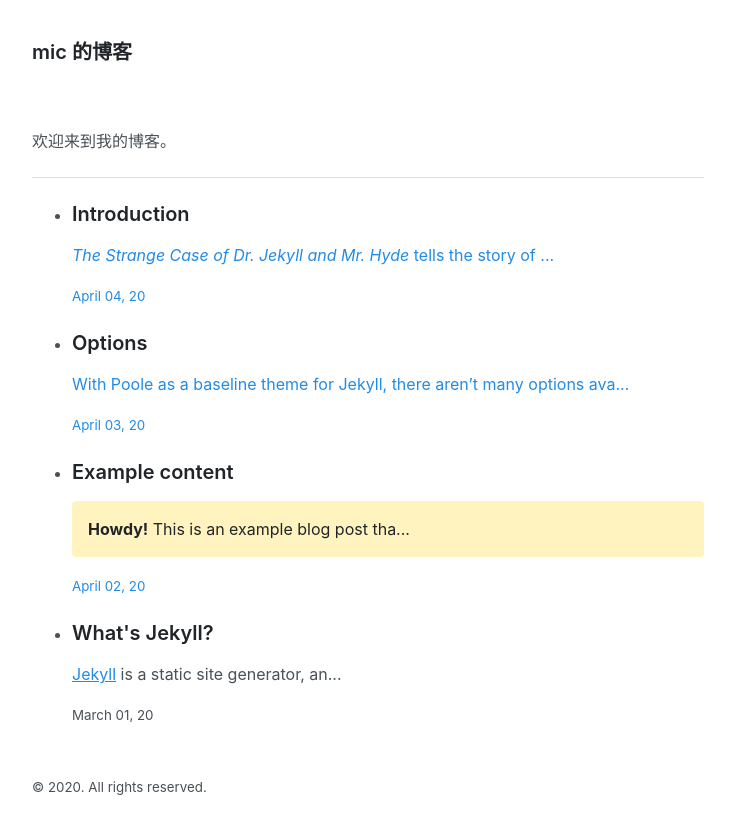
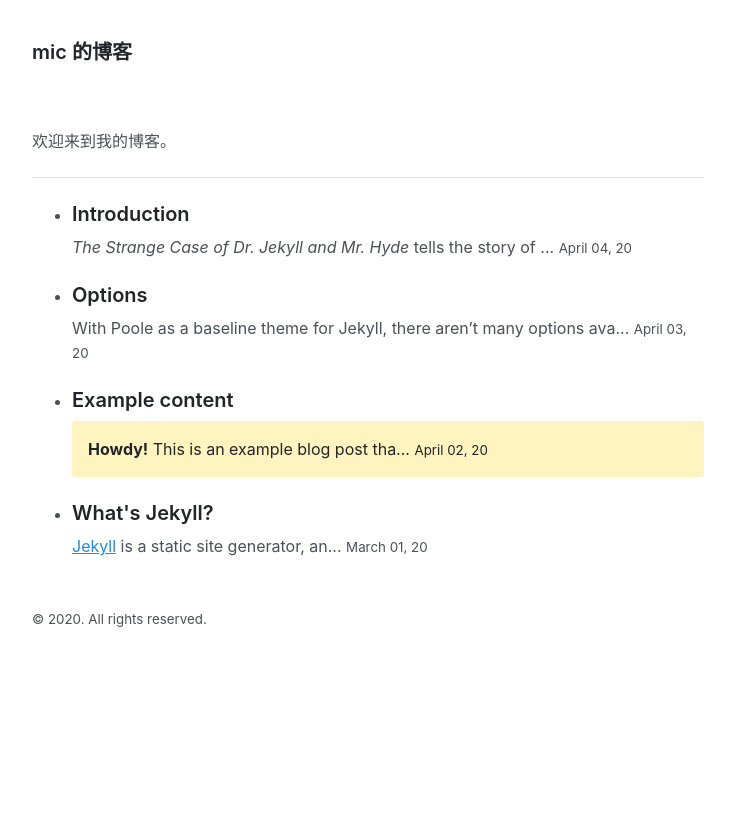
Before and after one commit to mic0x1/mic0x1.github.io, a Jekyll site: the page built from index.html, in a window 1280 px wide. Shown: the top 834 px of the page, without its empty margins (272-1007 px from the left). Built offline with Jekyll 4.4.1, drawn with Linux system fonts in a browser that asks for light colours; the list of posts is cut into pages by our own code.

Commit message:
Update index.html

```diff
--- a/index.html
+++ b/index.html
@@ -11,7 +11,7 @@ title: Home
       <a href="{{ post.url }}" style="text-decoration: none">
         <div style="width: 100%">
           <h3>{{ post.title }}</h3>
-          <p style="color: #495057">{{ post.excerpt | truncate: 78, "..." }}</p>
+          <span style="color: #495057">{{ post.excerpt | truncate: 78, "..." }}</span>
           <small>{{ post.date | date: "%B %d, %y" }}</small>
         </div>
       </a>
```
